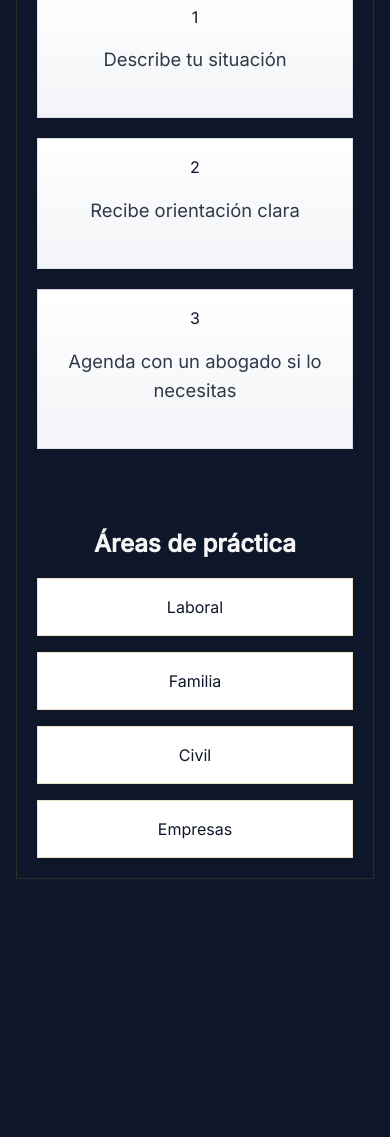
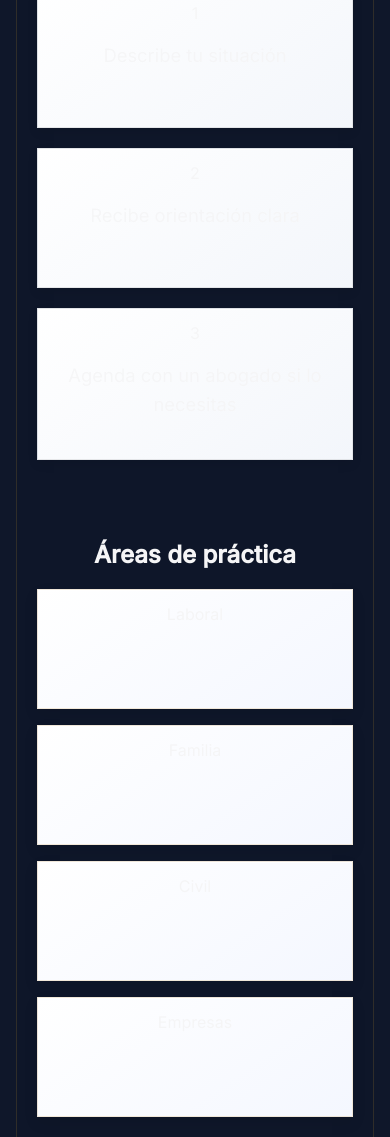
Before and after one commit to chatbot01legal-maker/Abolegal-, a plain HTML site: page index.html in a window 390 px wide. Shown: the part 955-2092 px from the top of the page. Before the commit the page ends 1884 px from the top, so only its background shows below. Drawn offline with Linux system fonts and the light colour scheme.

Commit message:
Refactor CSS for layout and mobile responsiveness
Refactor styles for improved layout and responsiveness.

```diff
--- a/styles.css
+++ b/styles.css
@@ -300,11 +300,29 @@ button {
 }
 
 .steps div {
-  padding: 18px;
-  background: linear-gradient(to bottom, #ffffff, #f2f4f7);
-  color: #0f172a;
-  border: 1px solid rgba(15,23,42,0.12);
+  padding: 14px 16px;
+  min-height: 110px;
+
+  background: linear-gradient(145deg, #ffffff, #f3f6fb);
+
+  border: 1px solid rgba(15,23,42,0.10);
+
+  border-radius: 0;
+
+  box-shadow:
+    0 4px 10px rgba(0,0,0,0.08),
+    inset 0 1px 0 rgba(255,255,255,0.8);
+
+  transition: transform 0.2s ease, box-shadow 0.2s ease;
+
   cursor: pointer;
+}
+
+.steps div:hover {
+  transform: translateY(-2px);
+  box-shadow:
+    0 8px 18px rgba(0,0,0,0.12),
+    0 0 0 1px rgba(186,136,46,0.15);
 }
 
 /* =====================
@@ -324,11 +342,28 @@ button {
 }
 
 .areas-grid div {
-  padding: 18px;
-  background: #ffffff;
-  color: #0f172a;
-  border: 1px solid rgba(186,136,46,0.25);
+  padding: 14px 16px;
+  min-height: 90px;
+
+  background: linear-gradient(145deg, #ffffff, #f4f7ff);
+
+  border: 1px solid rgba(186,136,46,0.18);
+
+  box-shadow:
+    0 6px 14px rgba(0,0,0,0.08),
+    inset 0 1px 0 rgba(255,255,255,0.9);
+
+  transition: all 0.25s ease;
+
   cursor: pointer;
+}
+
+.areas-grid div:hover {
+  transform: translateY(-3px);
+  border-color: #ba882e;
+  box-shadow:
+    0 10px 22px rgba(0,0,0,0.15),
+    0 0 0 1px rgba(186,136,46,0.2);
 }
 
 /* =====================
```
